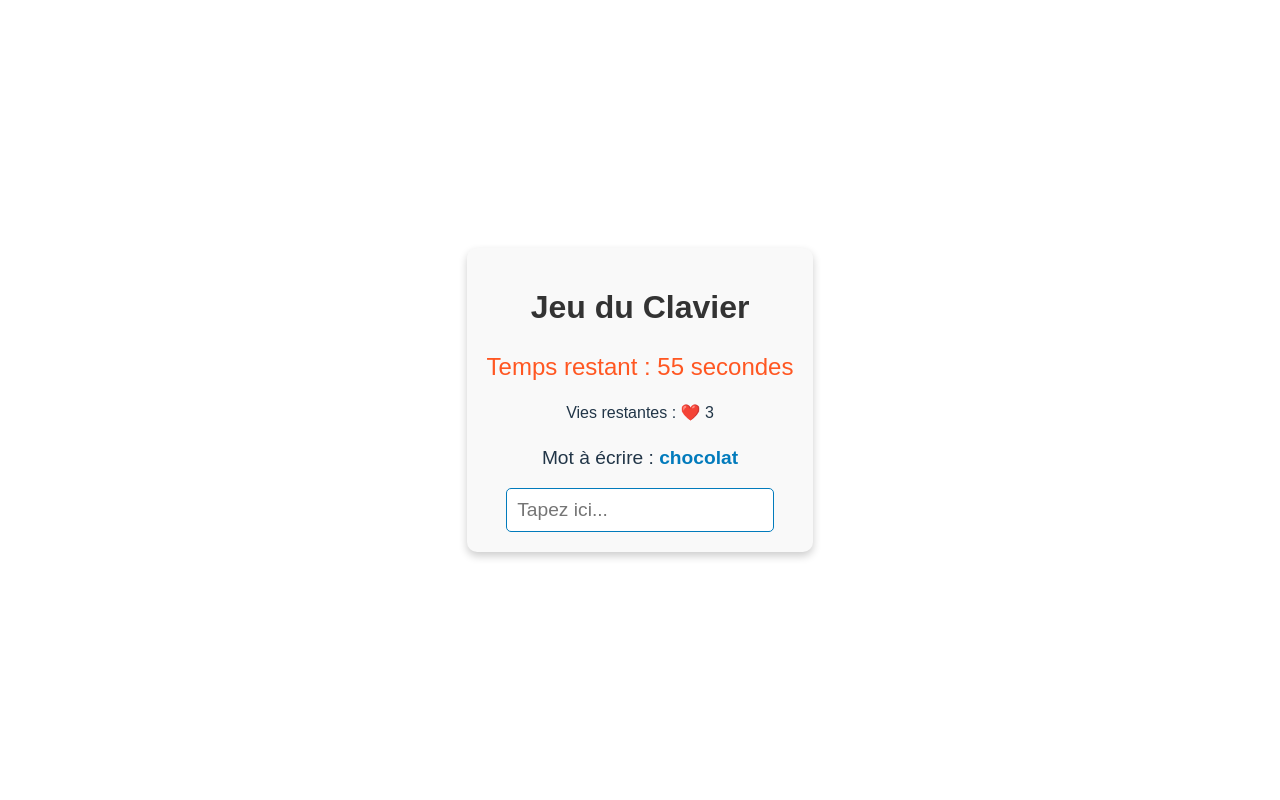
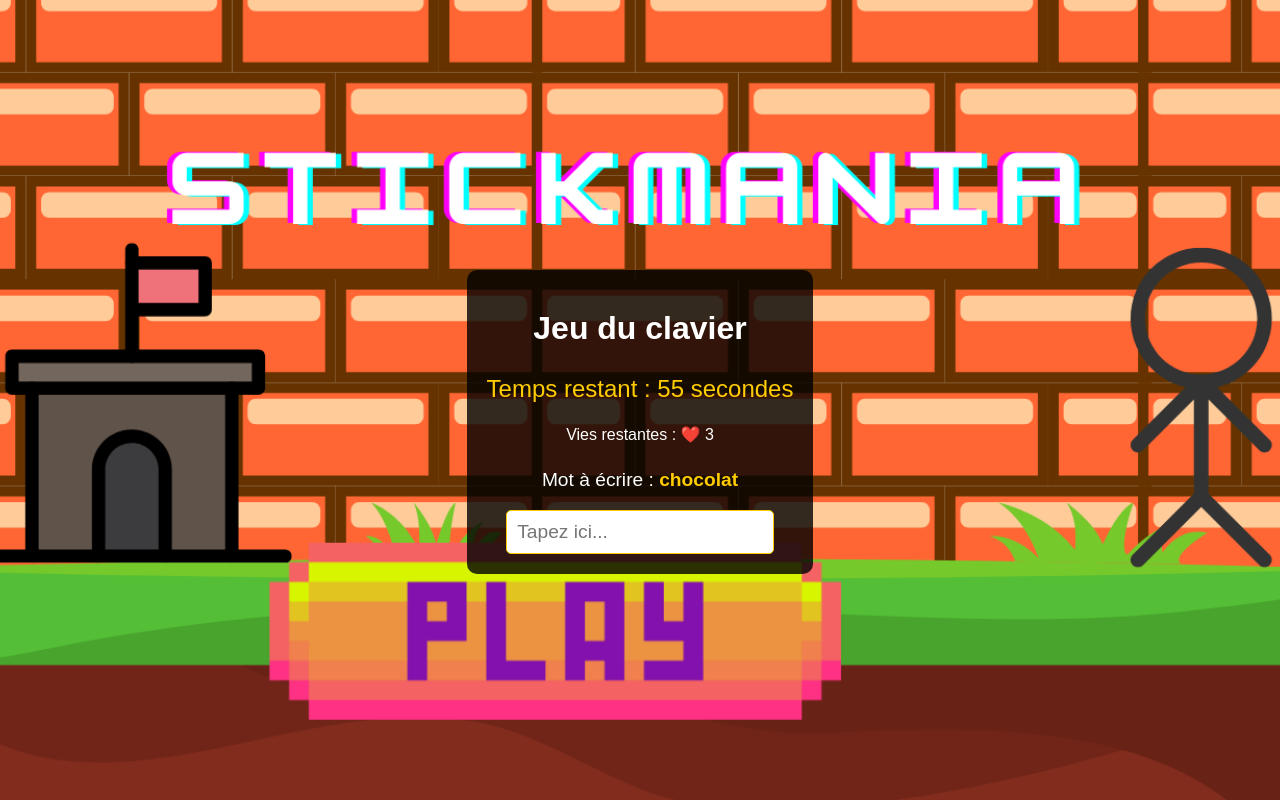
Before and after one commit to RedaDamene/Stickmania, a React (Vite) app: page / in a window 1280 px wide. Built offline with nearby package versions, Linux system fonts and the light colour scheme; the HTML template or start-up script is replaced by a standard one.

Commit message:
Ajout de l'img en fond d'ecran

```diff
--- a/src/composent/JeuDuClavier/JeuDuClavier.css
+++ b/src/composent/JeuDuClavier/JeuDuClavier.css
@@ -1,23 +1,44 @@
+/* Fond pleine page */
+.background-container {
+  position: fixed; /* Fixe l'image en arrière-plan */
+  top: 0;
+  left: 0;
+  width: 100vw;
+  height: 100vh;
+  background: url("../../assets/Stickmania.png") no-repeat center center/cover;
+  z-index: -1; /* Place l'image en arrière-plan */
+}
+
+/* Conteneur du jeu */
 .jeu-container {
   font-family: Arial, sans-serif;
   text-align: center;
   padding: 20px;
   max-width: 600px;
   margin: 50px auto;
-    background-color: #f9f9f9;
+  margin-top: 250px;
   border-radius: 10px;
-    box-shadow: 0 4px 8px rgba(0, 0, 0, 0.2);
+  color: white;
+  position: relative;
+  min-height: 400px;
+}
+
+/* Autres styles (inchangés) */
+.game, .game-over, .lightbox {
+  background: rgba(0, 0, 0, 0.8);
+  padding: 20px;
+  border-radius: 10px;
+  display: inline-block;
 }
 
 h1 {
   font-size: 2em;
   margin-bottom: 20px;
-    color: #333;
 }
 
 .timer {
   font-size: 1.5em;
-    color: #ff5722;
+  color: #ffcc00;
   margin-bottom: 10px;
 }
 
@@ -28,7 +49,7 @@
 
 .word span {
   font-weight: bold;
-    color: #027bbc;
+  color: #ffcc00;
 }
 
 .input-box {
@@ -41,24 +62,26 @@
 }
 
 .input-box:focus {
-    border-color: #027bbc;
+  border-color: #ffcc00;
 }
 
-  .game-over {
-    font-size: 1.5em;
-    color: #333;
+/* Lightbox */
+.lightbox {
+  background: rgba(0, 0, 0, 0.8);
+  color: white;
+  padding: 30px;
+  border-radius: 10px;
+  box-shadow: 0 4px 10px rgba(0, 0, 0, 0.3);
+  text-align: center;
 }
 
-  .game-over button {
-    background-color: #027bbc;
-    color: #fff;
+.lightbox button {
+  background-color: #ffcc00;
+  color: black;
   padding: 10px 20px;
   border: none;
   border-radius: 5px;
   cursor: pointer;
-    font-size: 1em;
+  font-size: 1.2em;
+  margin-top: 10px;
 }
-
-  .game-over button:hover {
-    background-color: #025a8c;
-  }
--- a/src/composent/JeuDuClavier/JeuDuClavier.tsx
+++ b/src/composent/JeuDuClavier/JeuDuClavier.tsx
@@ -1,5 +1,6 @@
 import React, { useState, useEffect, useRef } from "react";
 import "./JeuDuClavier.css";
+import backgroundImg from "../../assets/Stickmania.png";
 
 const JeuDuClavier: React.FC = () => {
   const mots = [
@@ -61,6 +62,7 @@ const JeuDuClavier: React.FC = () => {
   };
 
   return (
+    <div className="background-container"> {/* Ajout du fond pleine page */}
       <div className="jeu-container">
         {showLightbox ? (
           <div className="lightbox">
@@ -75,7 +77,7 @@ const JeuDuClavier: React.FC = () => {
           </div>
         ) : (
           <div className="game">
-          <h1>Jeu du Clavier</h1>
+            <h1>Jeu du clavier</h1>
             <p className="timer">Temps restant : {timer} secondes</p>
             <p className="lives">Vies restantes : ❤️ {lives}</p>
             <p className="word">
@@ -93,6 +95,7 @@ const JeuDuClavier: React.FC = () => {
           </div>
         )}
       </div>
+    </div>
   );
 };
 
```
Also changed, not shown: src/assets/Stickmania.png (added). Lines whose indentation alone changed are shown as unchanged.
